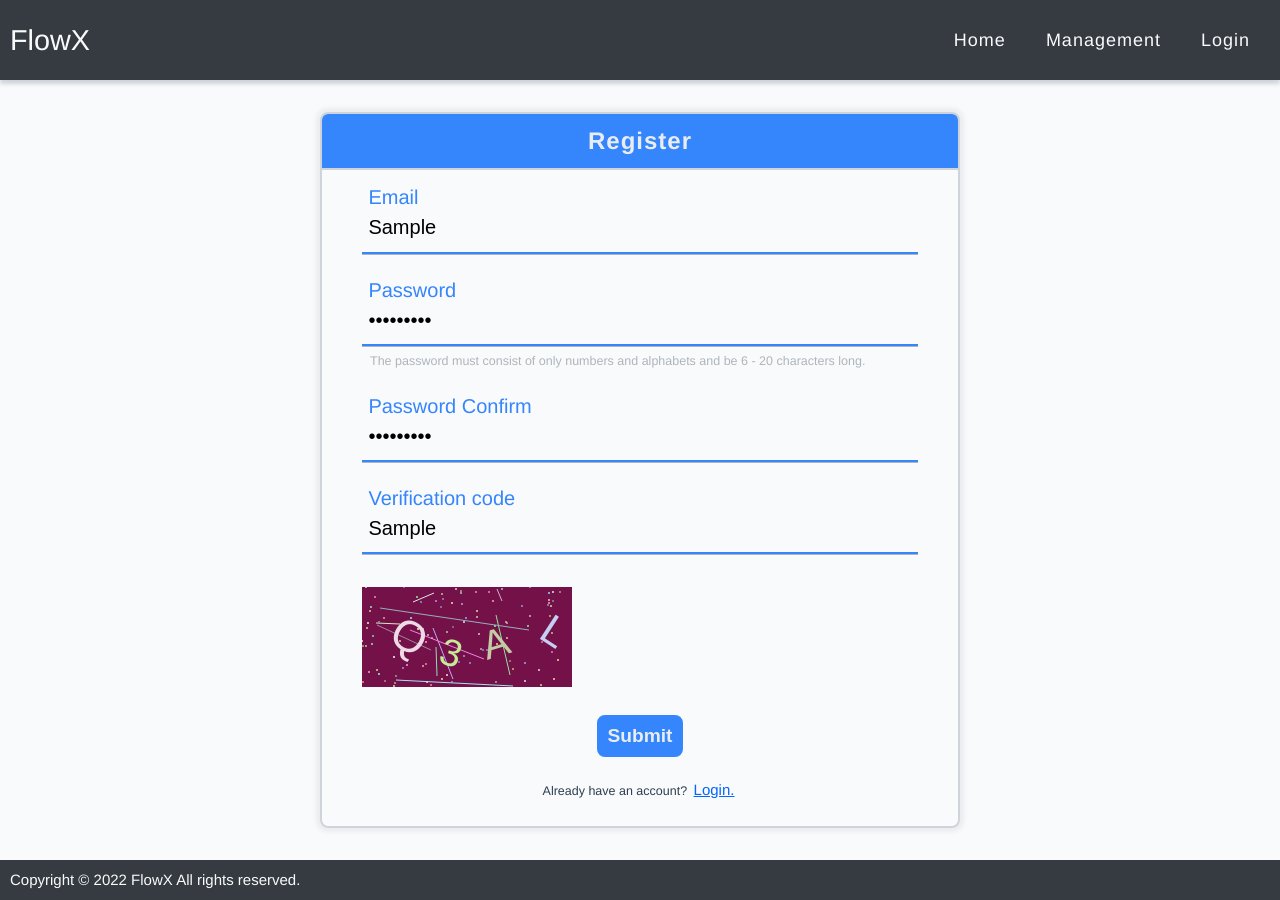
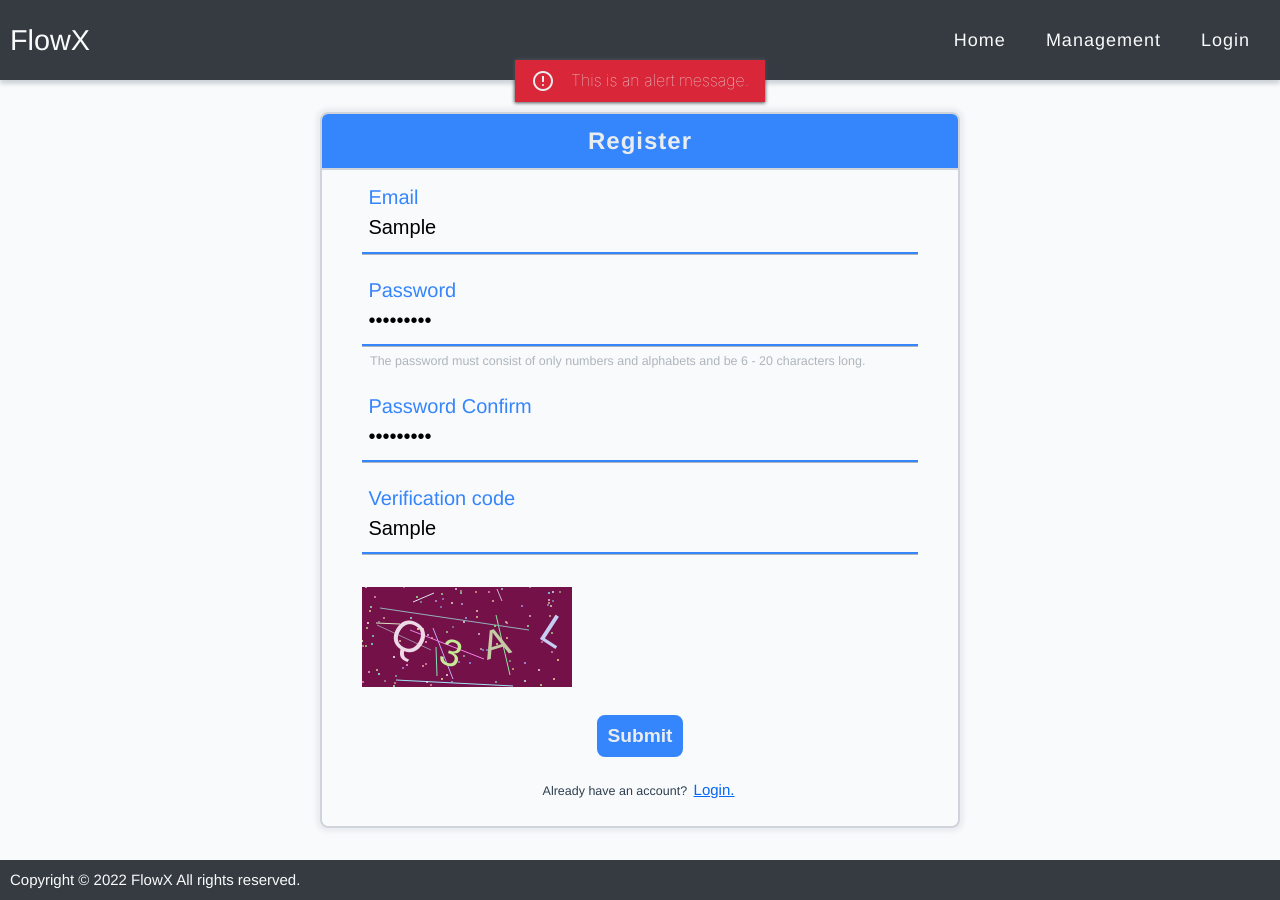
Before and after one commit to jiu-lin107141137/Online-Labeling-System, a Vue app: page /register in a window 1280 px wide. Both pictures are taken after typing "Sample", "Sample123", "Sample123", "Sample" into the empty fields and a click on the button "Submit". Built offline with nearby package versions, Linux system fonts and the light colour scheme.

Commit message:
Put alert into register form.

```diff
--- a/src/components/BaseAlert.vue
+++ b/src/components/BaseAlert.vue
@@ -31,12 +31,12 @@ watch(() => props.show, () => {
   <Teleport to="body">
     <div class="alert" :class="color" ref="alertDiv">
       <span class="material-symbols-outlined" v-if="color == 'red'">
-        info
+        error
       </span>
       <span class="material-symbols-outlined" v-else>
         check_circle
       </span>
-      <p>This is a alert message.</p>
+      <p>This is an alert message.</p>
     </div>
   </Teleport>
 </template>
--- a/src/components/FormLogin.vue
+++ b/src/components/FormLogin.vue
@@ -15,12 +15,11 @@ const passwordValue: Ref<string> = ref('')
 const verificationValue: Ref<string> = ref('')
 const verificationCode: Ref<string> = ref('')
 const formTitle: string = router.name?.toString() ?? 'Login'
-const alertColor: Ref<string> = ref('green')
+const alertColor: Ref<string> = ref('red')
 const alertShow: Ref<boolean> = ref(false)
 const alertDelay: Ref<number> = ref(3000)
 
 const sendRequest = async () => {
-  console.log('trigger')
   alertShow.value = true;
   setTimeout(() => alertShow.value = false, alertDelay.value);
 }
--- a/src/components/FormRegister.vue
+++ b/src/components/FormRegister.vue
@@ -4,6 +4,7 @@ import FormBaseInputText from './FormBaseInputText.vue'
 import FormBaseGraphValidation from './FormBaseGraphValidation.vue'
 import FormBaseButton from './FormBaseButton.vue'
 import FormBaseHint from './FormBaseHint.vue'
+import BaseAlert from './BaseAlert.vue'
 import { useRoute } from 'vue-router'
 import { ref } from 'vue'
 import type { Ref } from 'vue'
@@ -15,9 +16,13 @@ const repasswordValue: Ref<string> = ref('')
 const verificationValue: Ref<string> = ref('')
 const verificationCode: Ref<string> = ref('')
 const formTitle: string = router.name?.toString() ?? 'Register'
+const alertColor: Ref<string> = ref('red')
+const alertShow: Ref<boolean> = ref(false)
+const alertDelay: Ref<number> = ref(3000)
 
 const sendRequest = async () => {
-  console.log('trigger')
+  alertShow.value = true;
+  setTimeout(() => alertShow.value = false, alertDelay.value);
 }
 </script>
 
@@ -54,6 +59,7 @@ const sendRequest = async () => {
         <template #link> Login. </template>
       </FormBaseHint>
     </div>
+    <BaseAlert :color="alertColor" :show="alertShow" :delay="alertDelay"/>
   </div>
 </template>
 
```
